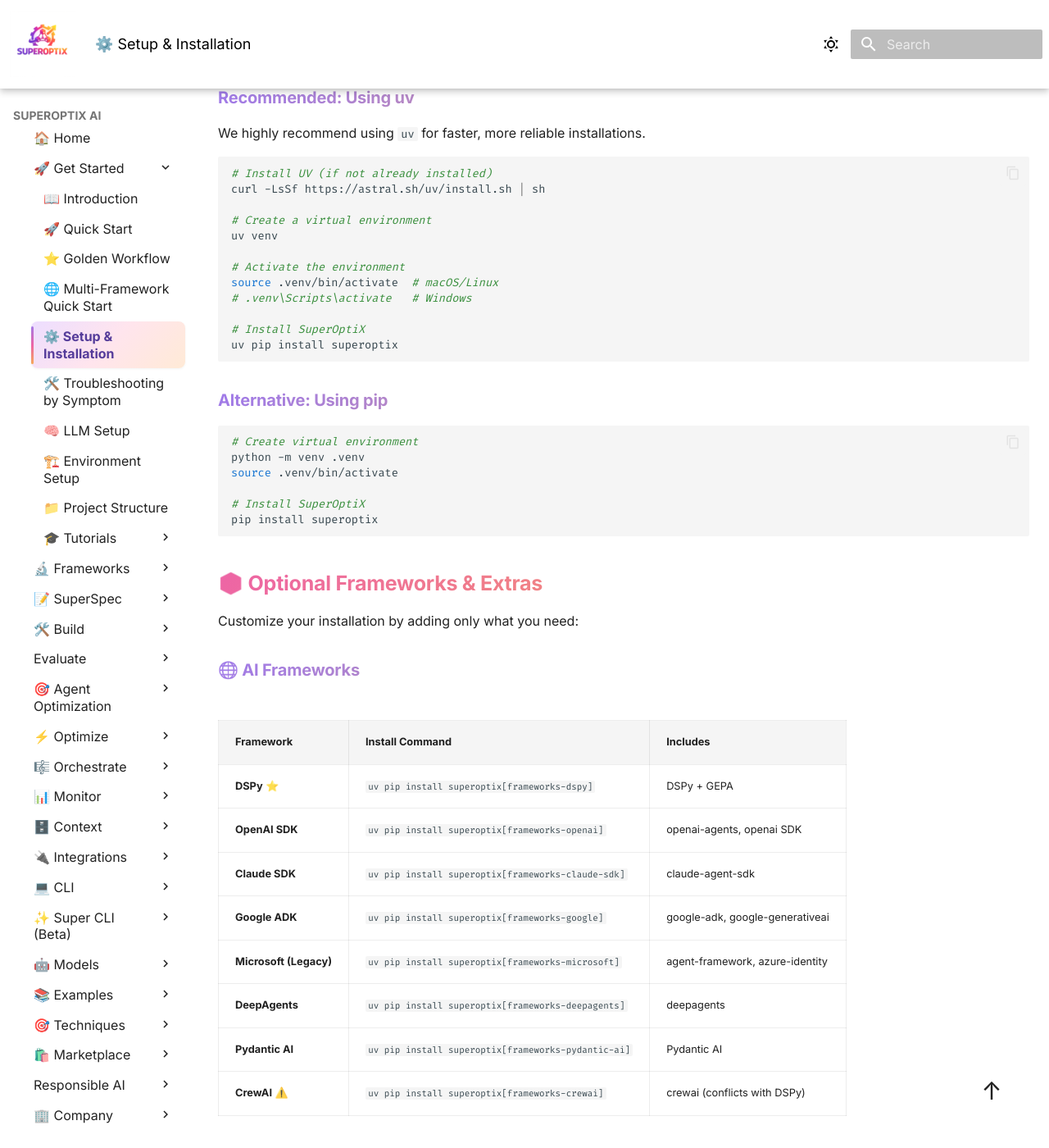
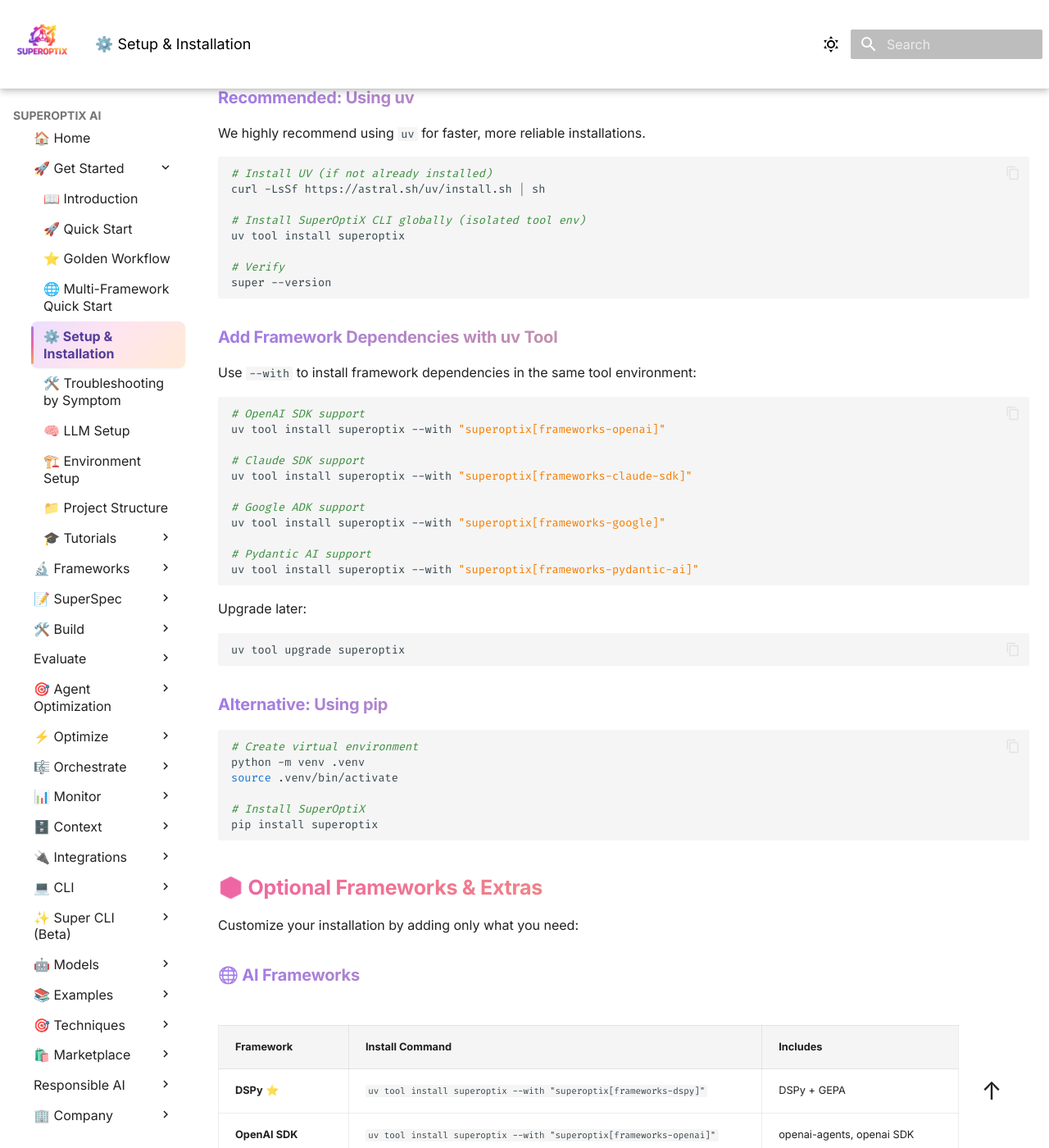
Before and after one commit to SuperagenticAI/superoptix, an MkDocs documentation site: the page built from docs/setup.md, in a window 1280 px wide and 1400 px high, scrolled down 1457 px. Shown: the whole window at 82% size. Built offline with MkDocs 1.6.1 and Material for MkDocs 9.7.7, drawn with Linux system fonts in a browser that asks for light colours; some of the changed text lies outside the part shown.

````diff
--- a/docs/setup.md
+++ b/docs/setup.md
@@ -8,7 +8,7 @@ Welcome to SuperOptiX! This guide will help you install the Full Stack Agentic A
 !!! tip "Stable Release Available!"
     SuperOptiX is now available as a stable release. We recommend using `uv` for the best experience.
     ```bash
-    uv pip install superoptix
+    uv tool install superoptix
     ```
 
 ## 📋 Prerequisites
@@ -69,15 +69,35 @@ We highly recommend using `uv` for faster, more reliable installations.
 # Install UV (if not already installed)
 curl -LsSf https://astral.sh/uv/install.sh | sh
 
-# Create a virtual environment
-uv venv
+# Install SuperOptiX CLI globally (isolated tool env)
+uv tool install superoptix
 
-# Activate the environment
-source .venv/bin/activate  # macOS/Linux
-# .venv\Scripts\activate   # Windows
+# Verify
+super --version
+```
 
-# Install SuperOptiX
-uv pip install superoptix
+### Add Framework Dependencies with uv Tool
+
+Use `--with` to install framework dependencies in the same tool environment:
+
+```bash
+# OpenAI SDK support
+uv tool install superoptix --with "superoptix[frameworks-openai]"
+
+# Claude SDK support
+uv tool install superoptix --with "superoptix[frameworks-claude-sdk]"
+
+# Google ADK support
+uv tool install superoptix --with "superoptix[frameworks-google]"
+
+# Pydantic AI support
+uv tool install superoptix --with "superoptix[frameworks-pydantic-ai]"
+```
+
+Upgrade later:
+
+```bash
+uv tool upgrade superoptix
 ```
 
 ### Alternative: Using pip
@@ -99,14 +119,14 @@ Customize your installation by adding only what you need:
 
 | Framework | Install Command | Includes |
 |-----------|----------------|----------|
-| **DSPy** ⭐ | `uv pip install superoptix[frameworks-dspy]` | DSPy + GEPA |
-| **OpenAI SDK** | `uv pip install superoptix[frameworks-openai]` | openai-agents, openai SDK |
-| **Claude SDK** | `uv pip install superoptix[frameworks-claude-sdk]` | claude-agent-sdk |
-| **Google ADK** | `uv pip install superoptix[frameworks-google]` | google-adk, google-generativeai |
-| **Microsoft (Legacy)** | `uv pip install superoptix[frameworks-microsoft]` | agent-framework, azure-identity |
-| **DeepAgents** | `uv pip install superoptix[frameworks-deepagents]` | deepagents |
-| **Pydantic AI** | `uv pip install superoptix[frameworks-pydantic-ai]` | Pydantic AI |
-| **CrewAI** ⚠️ | `uv pip install superoptix[frameworks-crewai]` | crewai (conflicts with DSPy) |
+| **DSPy** ⭐ | `uv tool install superoptix --with "superoptix[frameworks-dspy]"` | DSPy + GEPA |
+| **OpenAI SDK** | `uv tool install superoptix --with "superoptix[frameworks-openai]"` | openai-agents, openai SDK |
+| **Claude SDK** | `uv tool install superoptix --with "superoptix[frameworks-claude-sdk]"` | claude-agent-sdk |
+| **Google ADK** | `uv tool install superoptix --with "superoptix[frameworks-google]"` | google-adk, google-generativeai |
+| **Microsoft (Legacy)** | `uv tool install superoptix --with "superoptix[frameworks-microsoft]"` | agent-framework, azure-identity |
+| **DeepAgents** | `uv tool install superoptix --with "superoptix[frameworks-deepagents]"` | deepagents |
+| **Pydantic AI** | `uv tool install superoptix --with "superoptix[frameworks-pydantic-ai]"` | Pydantic AI |
+| **CrewAI** ⚠️ | `uv tool install superoptix --with "superoptix[frameworks-crewai]"` | crewai (conflicts with DSPy) |
 
 ⭐ **Recommended:** DSPy for GEPA optimization
 ⚠️ **Note:** CrewAI and DSPy cannot be installed together in the same environment.
@@ -114,24 +134,24 @@ Customize your installation by adding only what you need:
 ### 🔌 Tool Optimization & MCP
 
 ```bash
-uv pip install superoptix[mcp]
+uv tool install superoptix --with "superoptix[mcp]"
 ```
 
 ### 🧠 Vector Databases (RAG)
 
 ```bash
 # All vector databases
-uv pip install "superoptix[vectordb]"
+uv tool install superoptix --with "superoptix[vectordb]"
 
 # Or specific ones
-uv pip install "superoptix[chromadb]"    # ChromaDB (recommended)
-uv pip install "superoptix[qdrant]"      # Qdrant (production)
+uv tool install superoptix --with "superoptix[chromadb]"    # ChromaDB (recommended)
+uv tool install superoptix --with "superoptix[qdrant]"      # Qdrant
 ```
 
 ### 🔍 Observability
 
 ```bash
-uv pip install "superoptix[observability]"
+uv tool install superoptix --with "superoptix[observability]"
 ```
 Includes MLflow, Pandas, Plotly.
 
@@ -139,10 +159,10 @@ Includes MLflow, Pandas, Plotly.
 
 ```bash
 # Apple Silicon (MLX)
-uv pip install "superoptix[mlx]"
+uv tool install superoptix --with "superoptix[mlx]"
 
 # HuggingFace
-uv pip install "superoptix[huggingface]"
+uv tool install superoptix --with "superoptix[huggingface]"
 ```
 
 ## 🔍 Verification
@@ -174,16 +194,16 @@ python --version
 
 **Package Not Found**: Update pip/uv
 ```bash
-uv pip install --upgrade superoptix
+uv tool upgrade superoptix
 ```
 
 **CrewAI Installation Conflicts**: If you encounter dependency conflicts when installing CrewAI with SuperOptiX:
 ```bash
 # The issue: CrewAI requires json-repair==0.25.2, but DSPy needs json-repair>=0.30.0
 # Solution: Install manually with --no-deps flag
-uv pip install "superoptix[optimas]"  # Install DSPy support first
-uv pip install crewai==0.157.0 --no-deps  # Install CrewAI without dependencies
-uv pip install "json-repair>=0.30.0"  # Ensure compatible version
+uv tool install superoptix --with "superoptix[frameworks-dspy]"  # Install DSPy support first
+uv tool install superoptix --with crewai==0.157.0  # Add CrewAI manually
+uv tool install superoptix --with "json-repair>=0.30.0"  # Ensure compatible version
 ```
 
 ### Still Having Issues?
--- a/pyproject.toml
+++ b/pyproject.toml
@@ -7,7 +7,7 @@ allow-direct-references = true
 
 [project]
 name = "superoptix"
-version = "0.2.3"
+version = "0.2.4"
 description = "Full Stack Agentic AI Optimization Framework - Universal GEPA optimizer for major frameworks"
 authors = [
     {name = "Superagentic AI", email = "hello@super-agentic.ai"},
--- a/superoptix/__init__.py
+++ b/superoptix/__init__.py
@@ -147,7 +147,7 @@ warnings.filterwarnings(
 # VERSION
 # ============================================================================
 
-__version__ = "0.2.3"
+__version__ = "0.2.4"
 
 # ============================================================================
 # FINAL SAFETY: Re-apply filters after all imports (defense in depth)
````
Also changed, not shown: README.md (+93 -116 lines), docs/quick-start.md (+1 -1 lines), docs/tutorials/multi-framework-quickstart.md (+12 -12 lines).
